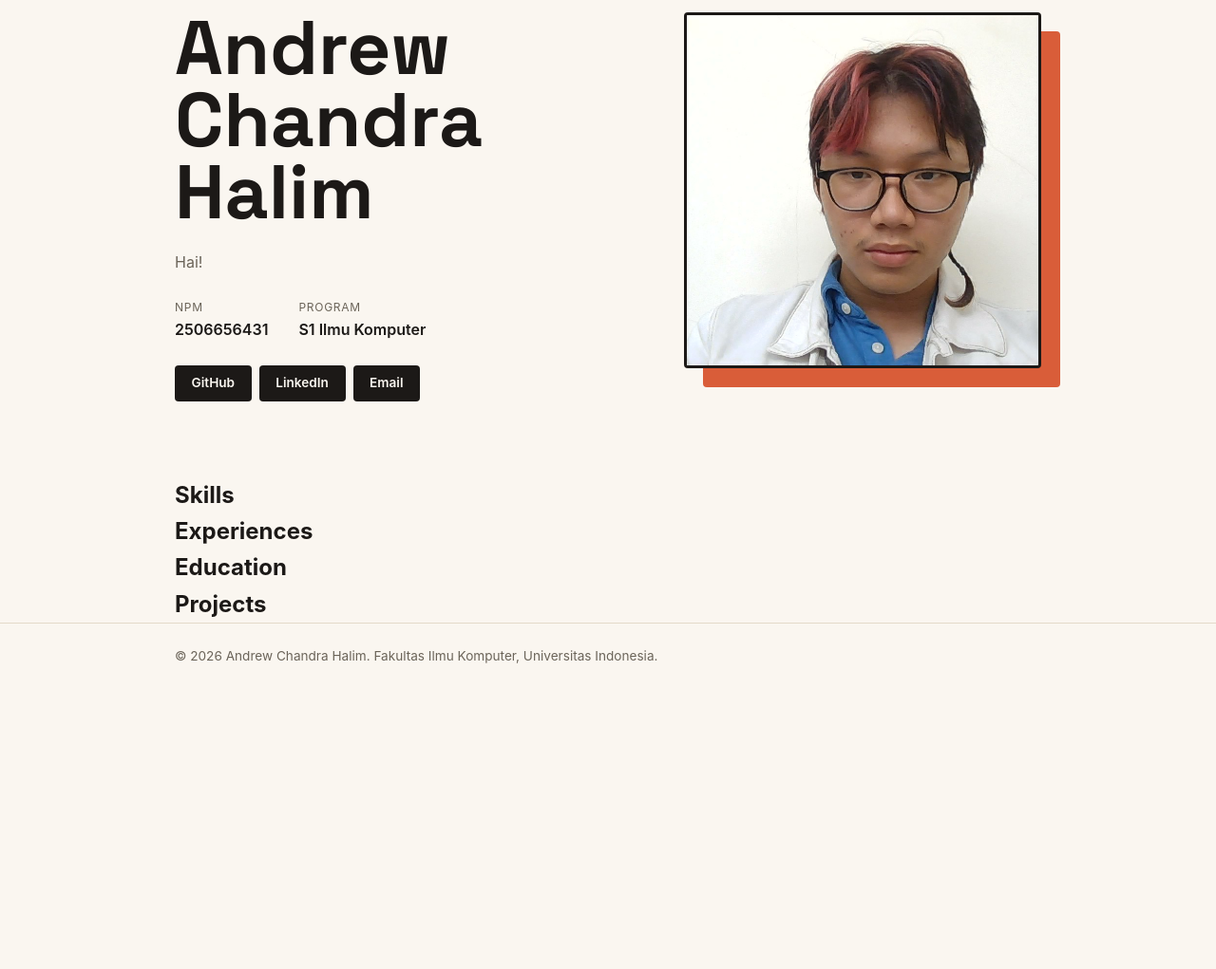
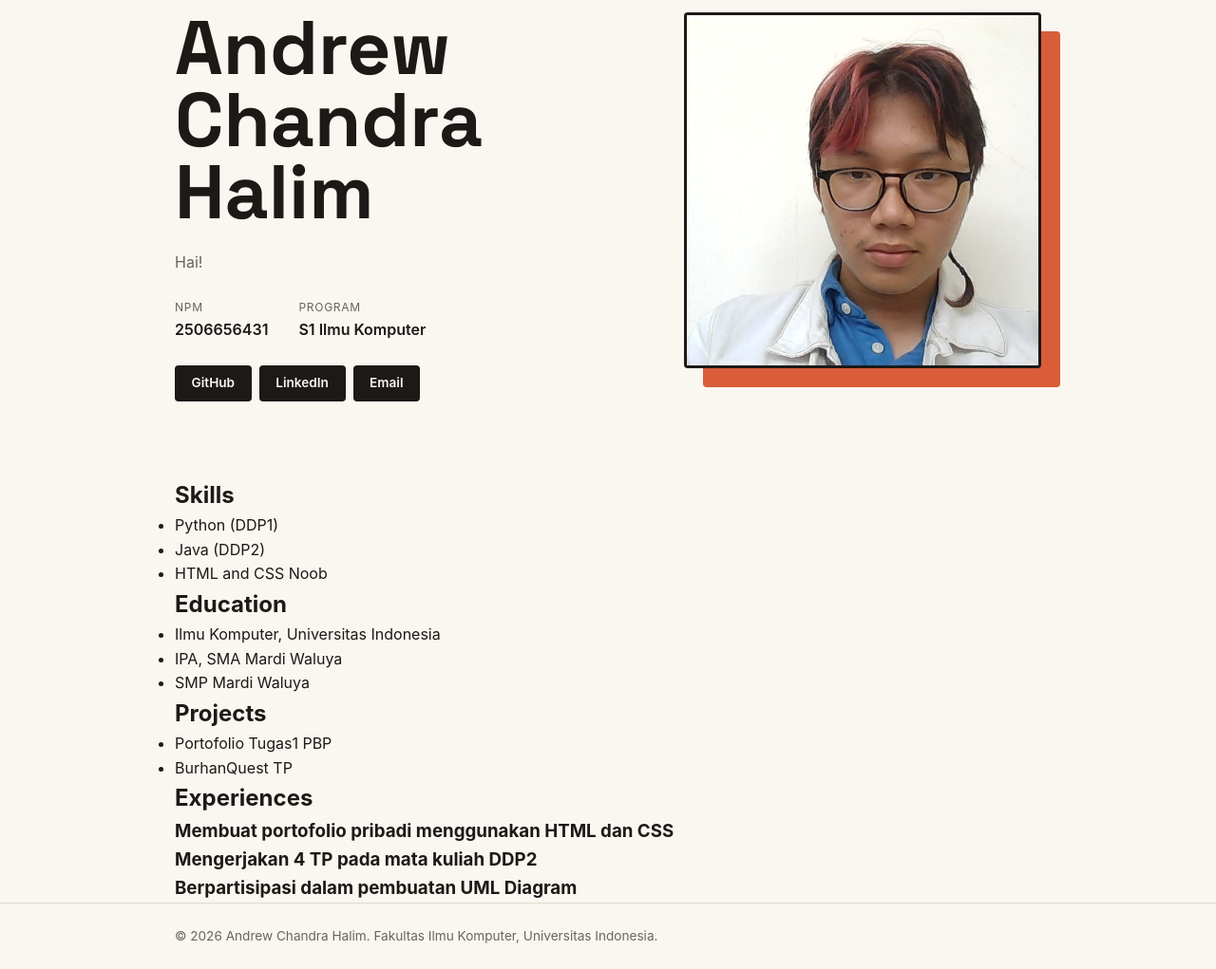
Before and after one commit to andrew-chandra/myportofolio, a Django app: page / in a window 1280 px wide. Shown: the part 168-1189 px from the top of the page at 95% size. Before the commit the page ends 867 px from the top, so only its background shows below. Run offline with Django 5.2, Linux system fonts and the light colour scheme.

Commit message:
Mengisi kerangka HTML dan bereksperimen dengan <ul>,<li> dan <article>

```diff
--- a/templates/index.html
+++ b/templates/index.html
@@ -55,16 +55,38 @@
             <div class="experiences container">
                 <div class="skills">
                     <h2>Skills</h2>
+                    <ul>
+                        <li>Python (DDP1)</li>
+                        <li>Java (DDP2)</li>
+                        <li>HTML and CSS Noob</li>
+                    </ul>
                 </div>
-                <div class="experience">
-                    <h2>Experiences</h2>
-                </div>
+
                 <div class="education">
                     <h2>Education</h2>
+                        <ul>
+                            <li>Ilmu Komputer, Universitas Indonesia</li>
+                            <li>IPA, SMA Mardi Waluya</li>
+                            <li>SMP Mardi Waluya</li>
+                        </ul>
                 </div>
                 <div class="projects">
                     <h2>Projects</h2>
+                        <ul>
+                            <li>Portofolio Tugas1 PBP</li>
+                            <li>BurhanQuest TP</li>
+                        </ul>
                 </div>
+
+                <div class="experience">
+                    <h2>Experiences</h2>
+                        <article>
+                            <h3>Membuat portofolio pribadi menggunakan HTML dan CSS</h3>
+                            <h3>Mengerjakan 4 TP pada mata kuliah DDP2</h3>
+                            <h3>Berpartisipasi dalam pembuatan UML Diagram</h3>
+                        </article>
+                </div>
+
             </div>
         </section>
     </main>
```
